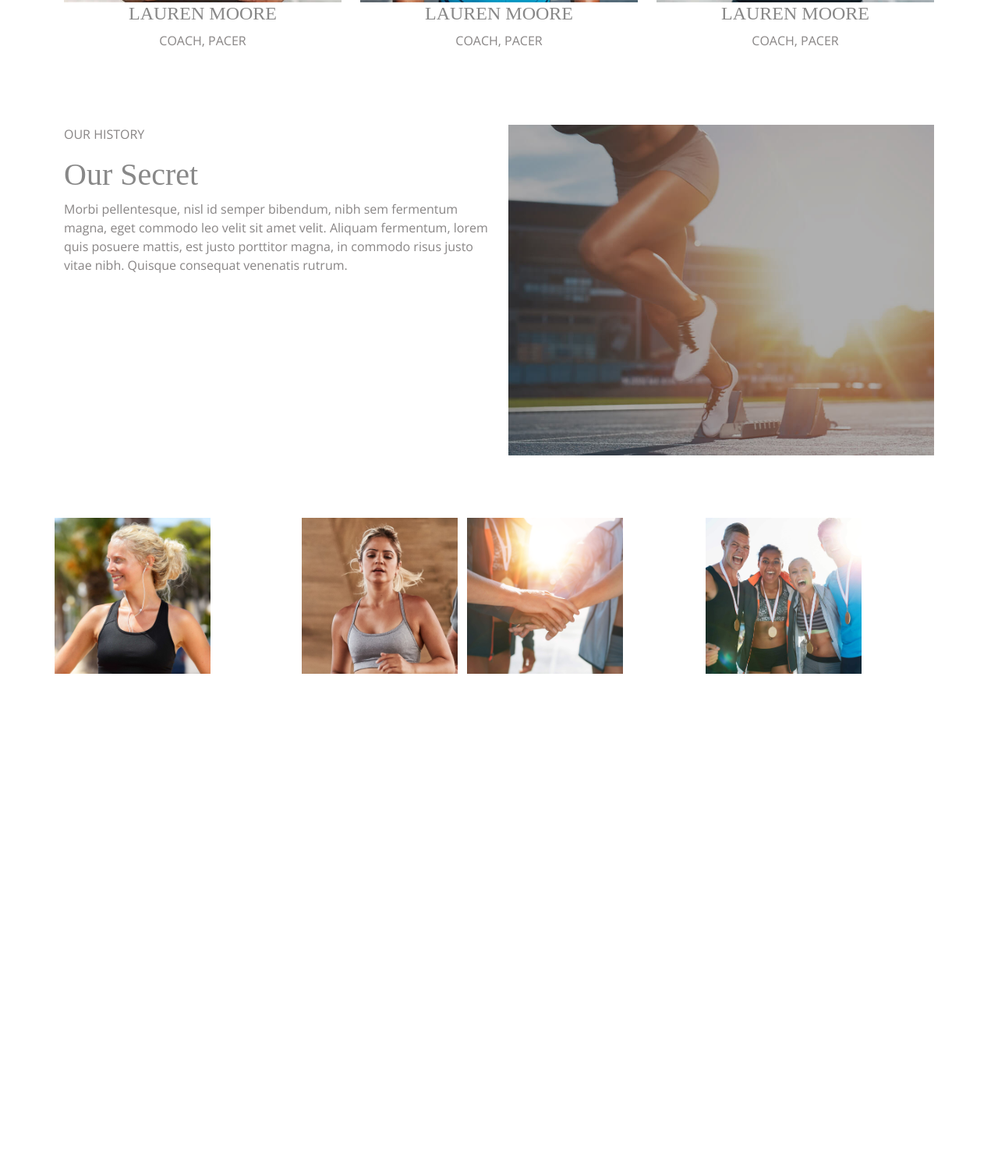
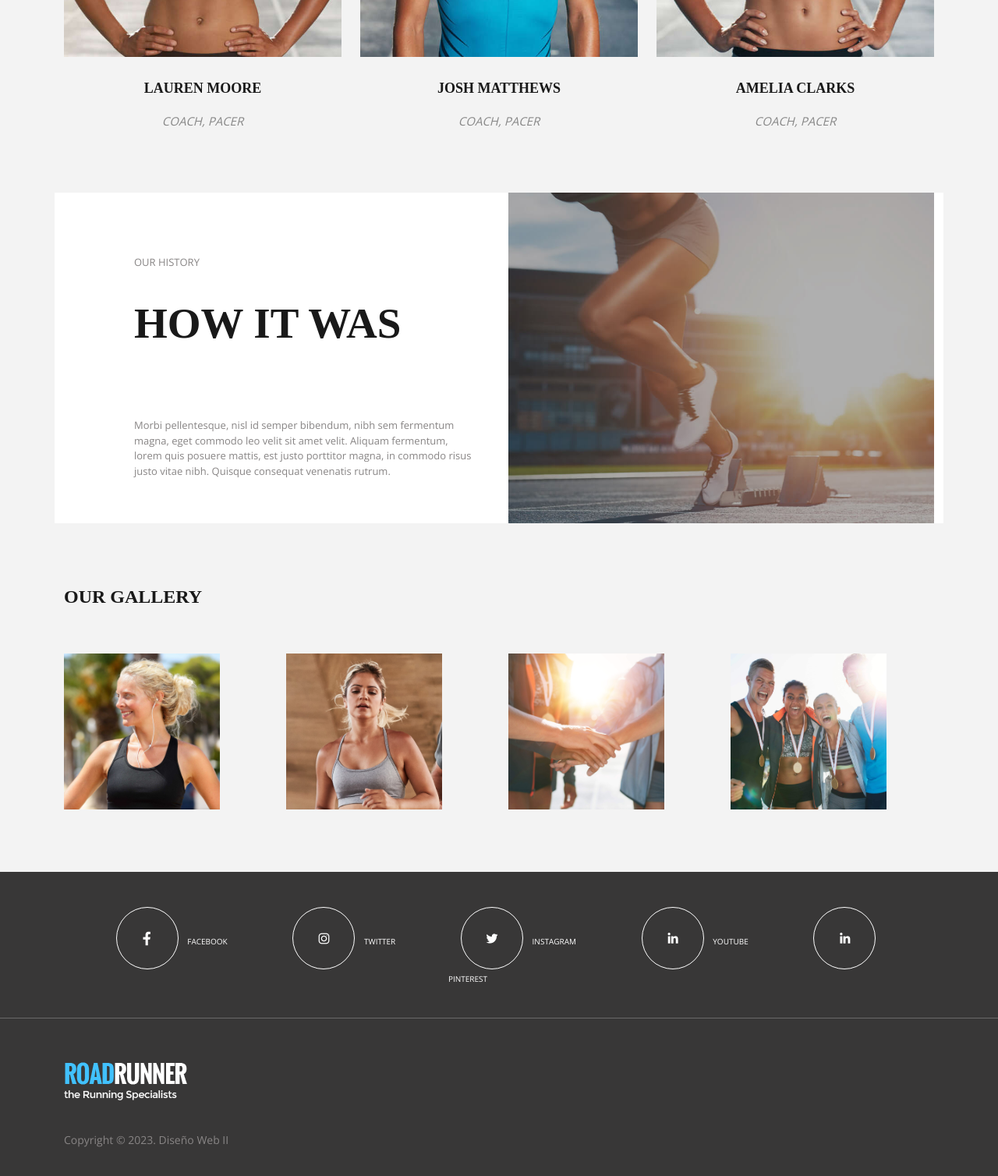
Before and after one commit to albemako2/rungran, a plain HTML site: page index.html in a window 1280 px wide. Shown: the part 2022-3530 px from the top of the page at 78% size. Before the commit the page ends 2966 px from the top, so only its background shows below. Drawn offline with nearby package versions, Linux system fonts and the light colour scheme.

Commit message:
Add files via upload

```diff
--- a/css/style.css
+++ b/css/style.css
@@ -100,21 +100,65 @@ header .active{
 	font-weight: 400;
 	font-size: 20px;
 }
+#welcome .btn-info:hover{
+
+	color: var(--color-azul-aqua);
+	background-color: #fff;
+	border-color: var(--color-azul-aqua);
+
+}
 
 #coaches {
+	background-color: #f3f3f3;
 	text-align: center;
 
 }
 #coaches h1{
+
 	color: #191919;
 	font-size: 60px;
 	font-weight: 900;
+	padding-bottom: 70px;
 }
-#Ccoaches h2{
-	color: #e6e8eb;
-	font-size: 60px;
-	padding-top: 50px;
-	padding-bottom:20px;
+#coaches h4{
+	color: #191919;
+	font-size: 18px;
+	padding-top: 30px;
+	padding-bottom:10px;
+	font-weight: bolder;
+}
+#coaches i{
+	font-size: 15px;;
+}
+
+#how-was{
+	background-color: #f3f3f3;
+
+}
+#how-was .container{
+	background-color: #fff;
+}
+#how-was p{
+	padding-top: 80px;
+	padding-left: 90px;
+	padding-right: 20px;
+	padding-bottom: 20px;
+	font-size: 13px;
+}
+#how-was h1{
+	color: #191919;
+	padding-left: 90px;
+	font-size: 55px;
+	font-weight: bolder;
+}
+#gallery{
+	background-color: #f3f3f3;
+}
+#gallery h4{
+	color: #191919;
+	padding-bottom: 50px;
+	font-weight: bolder;
+
 }
 #gallery img{
 	width: auto;
@@ -124,3 +168,42 @@ header .active{
 	padding: 0px;
 	margin: 0px;
 }
+
+footer{
+
+	background-color: #383737;
+	color: #FFF;
+	padding: 20px 0;
+	font-size: 14px;
+	font-weight: 100;
+
+}
+footer li a{
+	border-width: thin;
+	padding-top:25px;
+	padding-right: 0px;
+	border-style: solid;
+	width: 80px;
+	height: 80px;
+	line-height: 30px;
+	display: block;
+	text-align: center;
+	border-radius: 100% ;
+	color: #FFFFFF;
+	font-size: 20px;
+
+}
+footer a{
+	text-decoration: none !important;
+	padding-right: 80px;
+	font-size: 10px;
+}
+
+footer ul{
+	text-align: center;
+	padding:25px 0px;
+}
+
+footer img{
+	padding: 40px 0px;
+}
--- a/index.html
+++ b/index.html
@@ -106,22 +106,22 @@
 					<img src="img/team-1-521x600.jpg" alt="laurenmoore" class="img-fluid">
 
 					<h4>LAUREN MOORE</h4>
-					<p>COACH, PACER</p>
+					<i>COACH, PACER</i>
 				</article>
 
 				<article class="col-md-4 col-sm-12">
 					<img src="img/team-2-521x600.jpg" alt="laurenmoore" class="img-fluid">
 
-					<h4>LAUREN MOORE</h4>
-					<p>COACH, PACER</p>
+					<h4>JOSH MATTHEWS</h4>
+					<i>COACH, PACER</i>
 
 				</article>
 
 				<article class="col-md-4 col-sm-12 rightinfo">
 				  <img src="img/team-3-521x600.jpg" alt="laurenmoore" class="img-fluid">
 
-					<h4>LAUREN MOORE</h4>
-					<p>COACH, PACER</p>
+					<h4>AMELIA CLARKS</h4>
+					<i>COACH, PACER</i>
 
 				</article>
 
@@ -130,14 +130,14 @@
 		</div>
 	</section>
 
-	<section id="how-was">
+	<section id="how-was" >
 		<div class="container">
 			<div class="row">
 				<article class="col-md-6 col-sm-12">
 					<p>OUR HISTORY</p>
-					<h1 class="titulo">Our Secret</h1>
+					<h1 class="titulo">HOW IT WAS</h1>
 
-					<p>Morbi pellentesque, nisl id semper bibendum, nibh sem fermentum magna, eget commodo leo velit sit amet velit. Aliquam fermentum, lorem quis posuere mattis, est justo porttitor magna, in commodo risus justo vitae nibh. Quisque consequat venenatis rutrum.</p>
+					<p em>Morbi pellentesque, nisl id semper bibendum, nibh sem fermentum magna, eget commodo leo velit sit amet velit. Aliquam fermentum, lorem quis posuere mattis, est justo porttitor magna, in commodo risus justo vitae nibh. Quisque consequat venenatis rutrum.</p>
 
 
 				</article>
@@ -152,20 +152,24 @@
 
 	<section id="gallery" class="section-padding">
 		<div class="container">
+			<h4>OUR GALLERY</h4>
 			<div class="row">
 
-				<div class="col">
+				<article class="col-md-3 col-sm-12">
 					<img src="img/gallery-1.jpg" alt="persona1" class="img-fluid">
-				</div>
-					<img src="img/gallery-2.jpg" alt="persona2" class="img-fluid">
+				</article>
+				<article class="col-md-3 col-sm-12">
+				<img src="img/gallery-2.jpg" alt="persona2" class="img-fluid">
+				</article>
 
 
-				<article class="col">
+
+				<article class="col-md-3 col-sm-12">
 				  <img src="img/gallery-3.jpg" alt="persona3" class="img-fluid">
 
 				</article>
 
-				<article class="col">
+				<article class="col-md-3 col-sm-12">
 				  <img src="img/gallery-4.jpg" alt="persona4" class="img-fluid">
 
 				</article>
@@ -175,6 +179,37 @@
 		</div>
 	</section>
 
+	<footer>
+		<div class="container">
+				<article c>
+					<ul class="list-inline " >
+						<li class="list-inline-item"><a href="#" class="fb"><i class="lab la-facebook-f"></i></a></li> <a href="">FACEBOOK</a>
+						<li class="list-inline-item"><a href="#" class="in"><i class="lab la-instagram"></i></a></li> <a href="">TWITTER</a>
+						<li class="list-inline-item"><a href="#" class="tw"><i class="lab la-twitter"></i></a></li> <a href="">INSTAGRAM</a>
+						<li class="list-inline-item"><a href="#" class="lin"><i class="lab la-linkedin-in"></i></a></li> <a href="">YOUTUBE</a>
+						<li class="list-inline-item"><a href="#" class="lin"><i class="lab la-linkedin-in"></i></a></li> <a href="">PINTEREST</a>
+
+					</ul>
+
+				</article>
+
+
+
+		</div>
+		<hr>
+		<div class="container">
+			<div>
+
+			<img src="img/logo_foot.png" alt="logotipo" class="img-fluid">
+
+				<p>Copyright &copy; 2023. Diseño Web II</p>
+
+			</div>
+		</div>
+
+
+	</footer>
+
 
 
 	<script src="js/jquery.min.js"></script>
```
